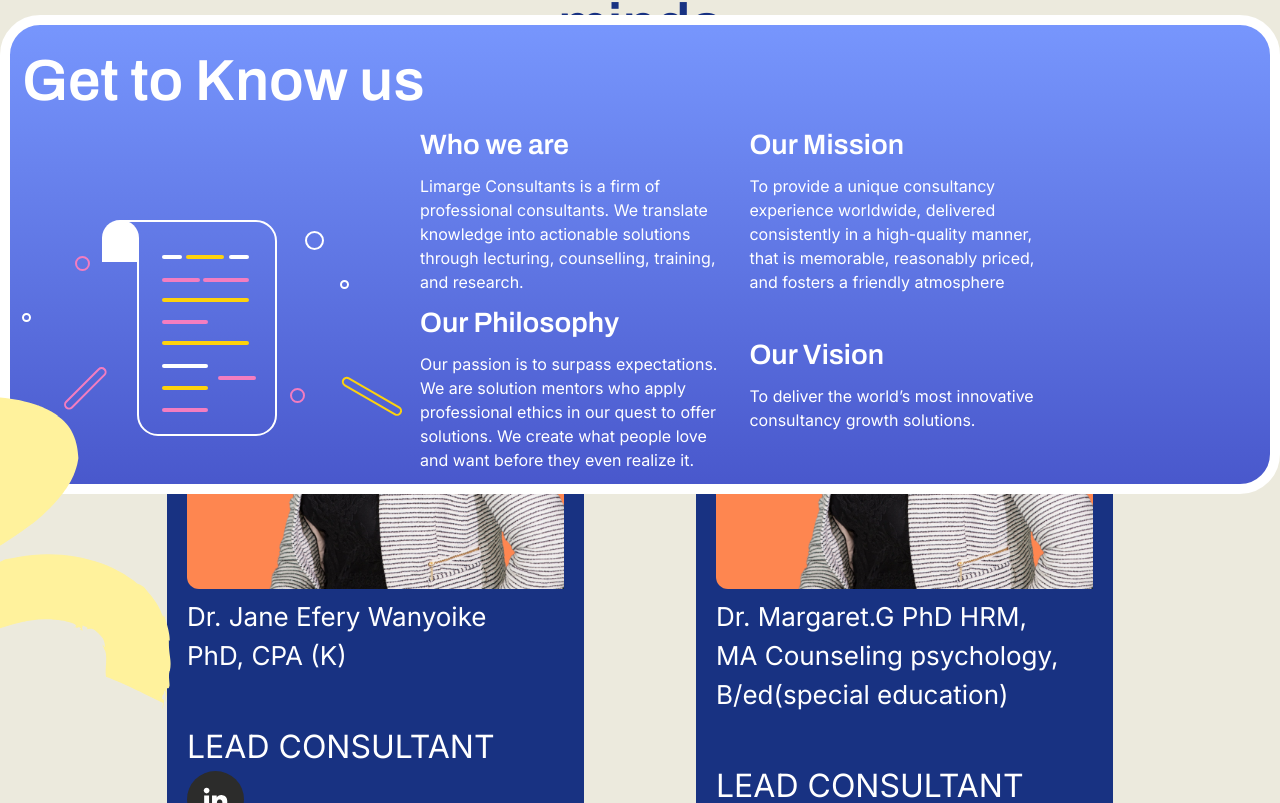
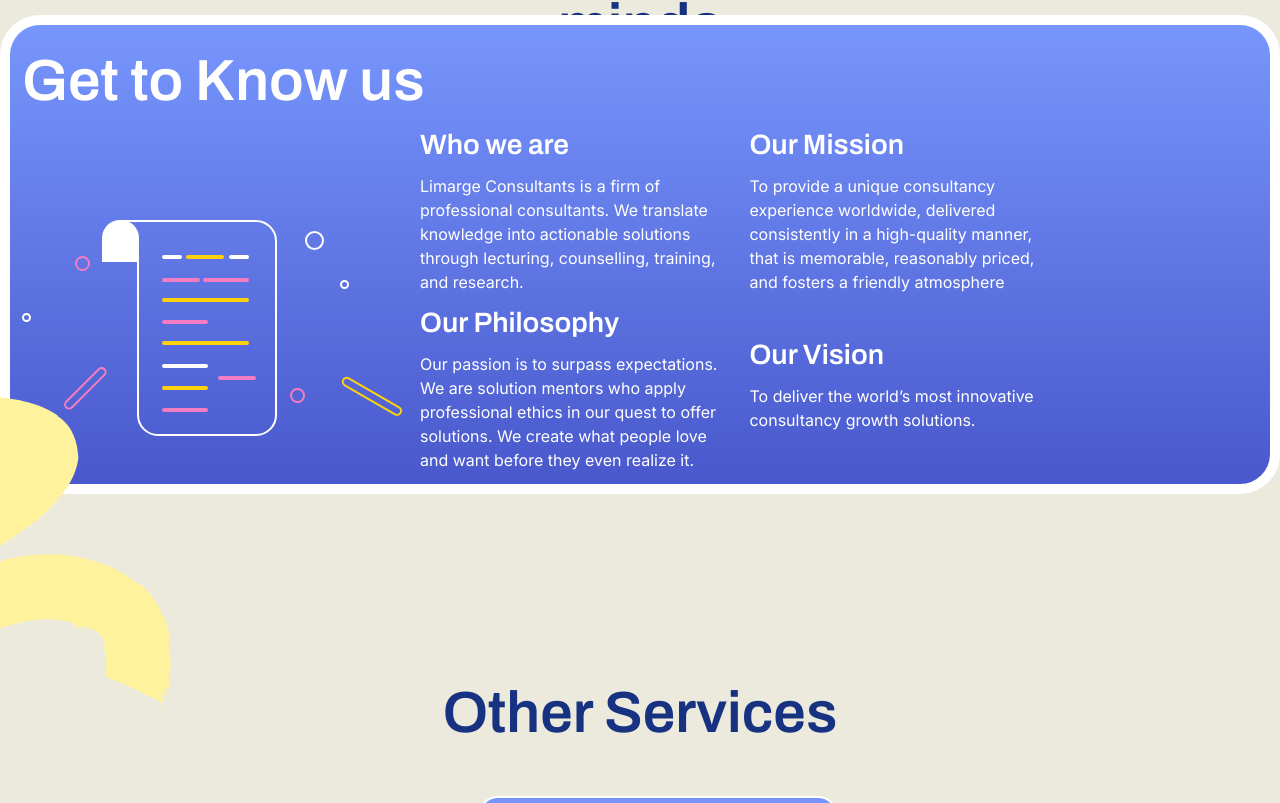
Before and after one commit to almondkiruthu/Limarge, a React (Vite) app in the folder client/: page / in a window 1280 px wide. Shown: the part 3817-4620 px from the top of the page. Built offline with nearby package versions, Linux system fonts and the light colour scheme; what prettier-plugin-tailwindcss would draw is missing.

Commit message:
I fixed the Teams cards

```diff
--- a/client/src/components/Team.tsx
+++ b/client/src/components/Team.tsx
@@ -7,22 +7,14 @@ const Team = () => {
             Comprised of diverse <br /> minds
           </p>
         </div>
-        <div className="flex flex-wrap justify-center gap-y-4 pt-12 lg:gap-x-28">
-          <div className="rounded-[12px] bg-customBlue pb-4 pl-5 pr-5 pt-5">
-            <div className="rounded-[12px] bg-[#FE8650]">
-              <div className="ml-[75px]">
-                <img
-                  src="/Teamassets/Consultant.svg"
-                  alt="consultant"
-                  className=""
-                />
-              </div>
-            </div>
-            <div className="pt-2 text-white">
-              <p className="pb-12 font-inter text-[20px] lg:text-[26px]">
+        <div className="flex flex-wrap justify-center gap-y-4 pt-12 lg:gap-x-28 lg:gap-y-0">
+          <div className="flex-col items-center justify-center rounded-[1.33rem] bg-customBlue pb-4 pl-5 pr-5 pt-5">
+            <div className="h-4 w-4 rounded-[1.33rem] bg-[#FE8650]"></div>
+            <div className="pt-5 text-white">
+              <p className="pb-12 font-inter text-[1.25rem] lg:text-[1.625rem]">
                 Dr. Jane Efery Wanyoike <br /> PhD, CPA (K)
               </p>
-              <p className="font-inter text-[24px] lg:text-[32px]">
+              <p className="pt-6 font-inter text-[24px] lg:text-[32px]">
                 LEAD CONSULTANT
               </p>
             </div>
@@ -31,25 +23,21 @@ const Team = () => {
                 <img
                   src="/Teamassets/linkedinbtn.svg"
                   alt="linkedin"
-                  className="h-[40px] lg:h-[100%]"
+                  className="mt-3 h-[2.5rem] lg:h-[3.5625rem] lg:w-[3.5625rem]"
                 />
               </button>
             </div>
           </div>
 
-          <div className="rounded-[12px] bg-customBlue pb-2 pl-5 pr-5 pt-5">
-            <div className="rounded-[12px] bg-[#FE8650]">
-              <div className="ml-[75px]">
-                <img src="/Teamassets/Consultant.svg" alt="consultant" />
-              </div>
-            </div>
-            <div className="pt-2 text-white">
-              <p className="pb-12 font-inter text-[20px] lg:text-[26px]">
+          <div className="flex-col items-center justify-center rounded-[1.33rem] bg-customBlue pb-2 pl-5 pr-5 pt-5">
+            <div className="h-4 w-4 rounded-[1.33rem] bg-[#FE8650]"></div>
+            <div className="pt-4 text-white">
+              <p className="pb-9 font-inter text-[1.25rem] lg:text-[1.625rem]">
                 Dr. Margaret.G PhD HRM, <br /> MA Counseling psychology,
                 <br />
                 B/ed(special education)
               </p>
-              <p className="font-inter text-[24px] lg:text-[32px]">
+              <p className="font-inter text-[1.5rem] lg:text-[32px]">
                 LEAD CONSULTANT
               </p>
             </div>
@@ -58,7 +46,7 @@ const Team = () => {
                 <img
                   src="/Teamassets/linkedinbtn.svg"
                   alt="linkedin"
-                  className="h-[40px] lg:h-[100%]"
+                  className="mt-3 h-[2.5rem] lg:h-[3.5625rem] lg:w-[3.5625rem]"
                 />
               </button>
             </div>
```
